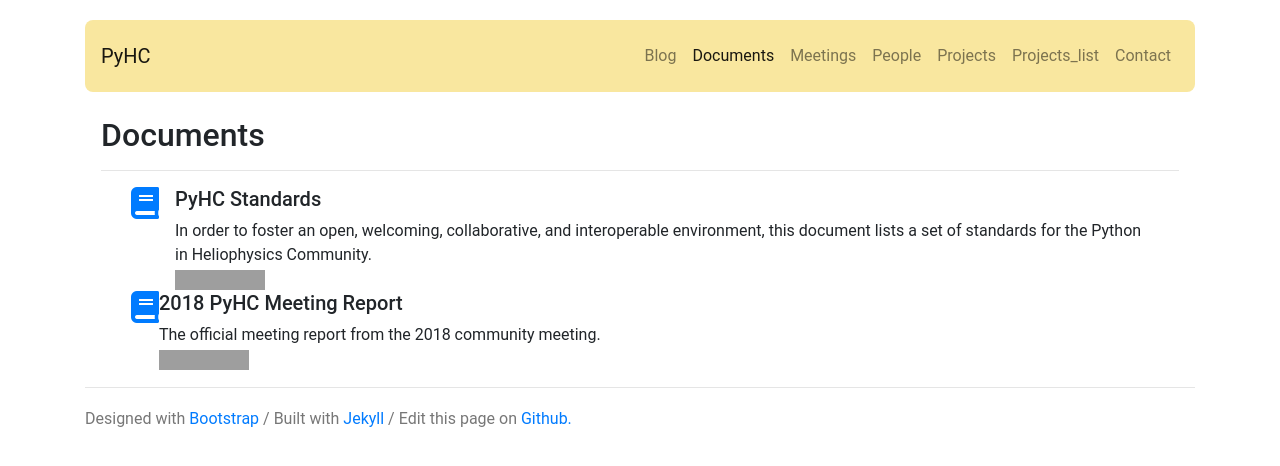
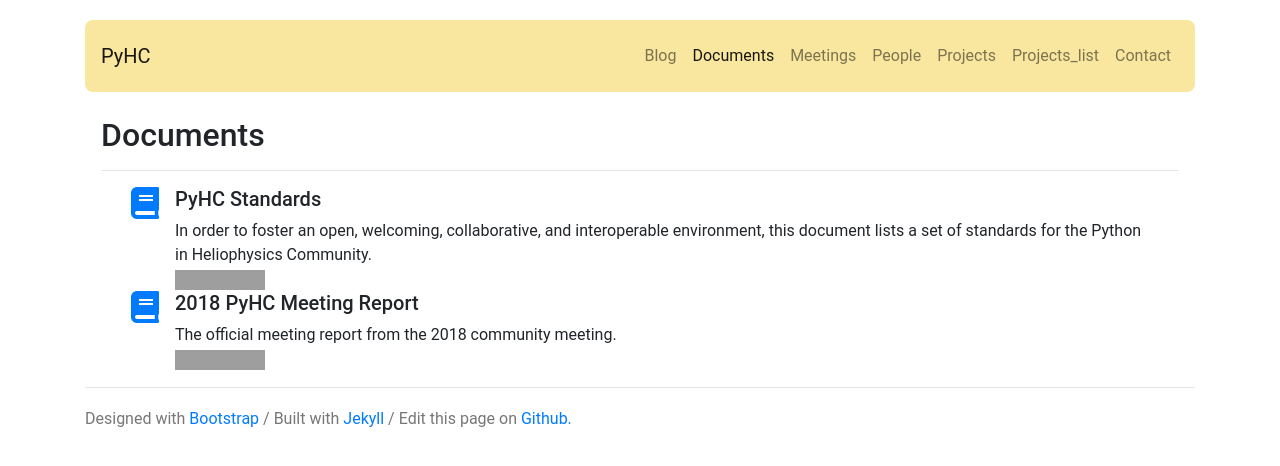
Before and after one commit to heliophysicsPy/heliophysicsPy.github.io, a Jekyll site: the page built from _pages/docs.html, in a window 1280 px wide. Shown: the top 466 px of the page. Built offline with Jekyll 4.4.1, drawn with Linux system fonts in a browser that asks for light colours; nearby versions of some CDN libraries; grey boxes are pictures that could not be loaded.

Commit message:
fix to spacing

```diff
--- a/_pages/docs.html
+++ b/_pages/docs.html
@@ -20,7 +20,7 @@
 
 <div class="container">
 <div class="media">
-  <a href="https://zenodo.org/record/2537188#.XOXWVC2ZN24"><i class="fas fa-book fa-2x"></i></a>
+  <a href="https://zenodo.org/record/2537188#.XOXWVC2ZN24"><i class="fas fa-book fa-2x mr-3"></i></a>
   <div class="media-body">
     <h5 class="mt-0">2018 PyHC Meeting Report</h5>
     The official meeting report from the 2018 community meeting.<br>
```
